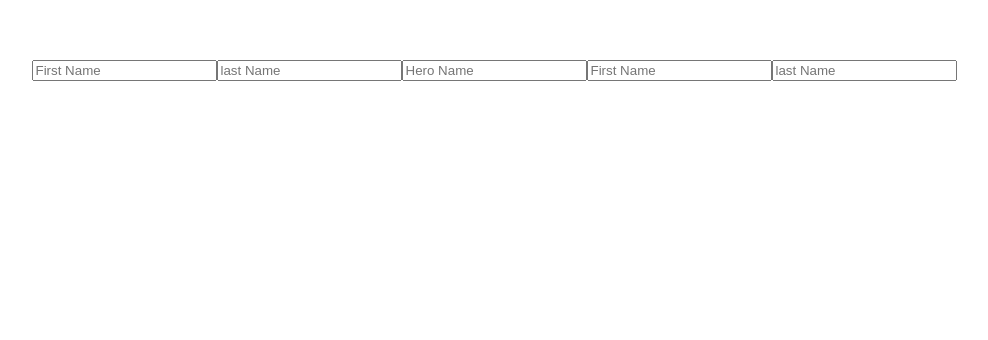
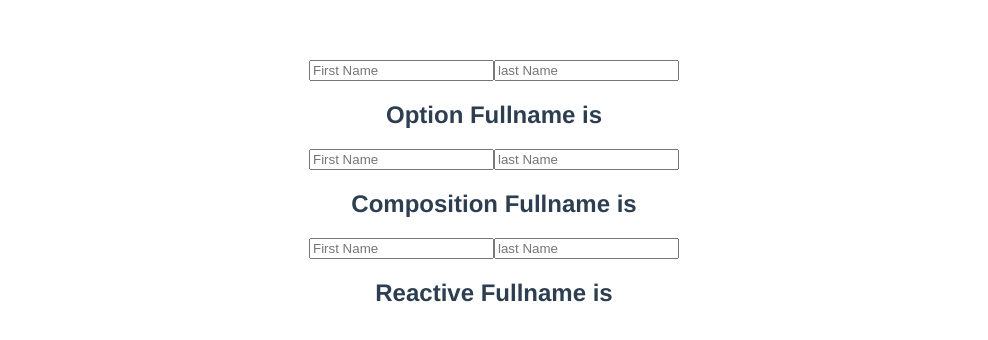
Before and after one commit to shengo333/vue-composition, a Vue app: page / in a window 1280 px wide. Shown: the top 340 px of the page, without its empty margins (146-1134 px from the left). Built offline with nearby package versions, Linux system fonts and the light colour scheme.

Commit message:
computed

```diff
--- a/src/App.vue
+++ b/src/App.vue
@@ -1,15 +1,17 @@
 <template>
-    <VModel />
+    <Computed />
 </template>
 
 <script>
+import Computed from './components/Computed.vue'
 
-import VModel from './components/VModel.vue'
+
 
 export default {
   name: 'App',
   components: {
-    VModel,
+    Computed
+    ,
   }
 }
 </script>
--- /dev/null
+++ b/src/components/Computed.vue
@@ -0,0 +1,72 @@
+<template>
+  <div>
+      <!-------option API ------>
+      <input type="text" placeholder="First Name" v-model="fName">
+      <input type="text" placeholder="last Name" v-model="lName">
+      <h2>Option Fullname is {{fullName}}</h2>
+
+      <input type="text" placeholder="First Name" v-model="refFirstName">
+      <input type="text" placeholder="last Name" v-model="refLastName">
+      <h2>Composition Fullname is {{refFullName}}</h2>
+
+    <input type="text" placeholder="First Name" v-model="reactiveFirstName">
+      <input type="text" placeholder="last Name" v-model="reactiveLastName">
+      <h2>Reactive Fullname is {{reactiveFullName}}</h2>
+
+
+
+  </div>
+</template>
+
+<script>
+
+import {ref, computed, reactive, toRefs} from 'vue'
+
+export default {
+    name: 'Computed',
+    setup(){
+        const refFirstName = ref('')
+        const refLastName= ref('')
+
+        const refFullName = computed(function(){
+            return `${refFirstName.value} ${refLastName.value}`
+        })
+
+        const state = reactive({
+            reactiveFirstName: '',
+            reactiveLastName: ''
+
+        })
+        const reactiveFullName = computed(function(){
+            return `${state.reactiveFirstName} ${state.reactiveLastName}`
+        })
+
+        return{
+            refFirstName,
+            refLastName,
+            refFullName,
+            ...toRefs(state),
+            reactiveFullName
+        }
+    },
+
+
+
+    data(){
+        return{
+            fName: '',
+            lName: '',
+        }
+    },
+    computed: {
+        fullName(){
+            return `${this.fName} ${this.lName}`
+        },
+    },
+}
+
+</script>
+
+<style>
+
+</style>
--- a/src/components/VModel.vue
+++ b/src/components/VModel.vue
@@ -12,7 +12,8 @@
 
 <script>
 
-import {ref, reactive, toRefs} from 'vue'
+import {ref, reactive, toRefs
+} from 'vue'
 export default {
     name: 'VModel',
     setup(){
```
